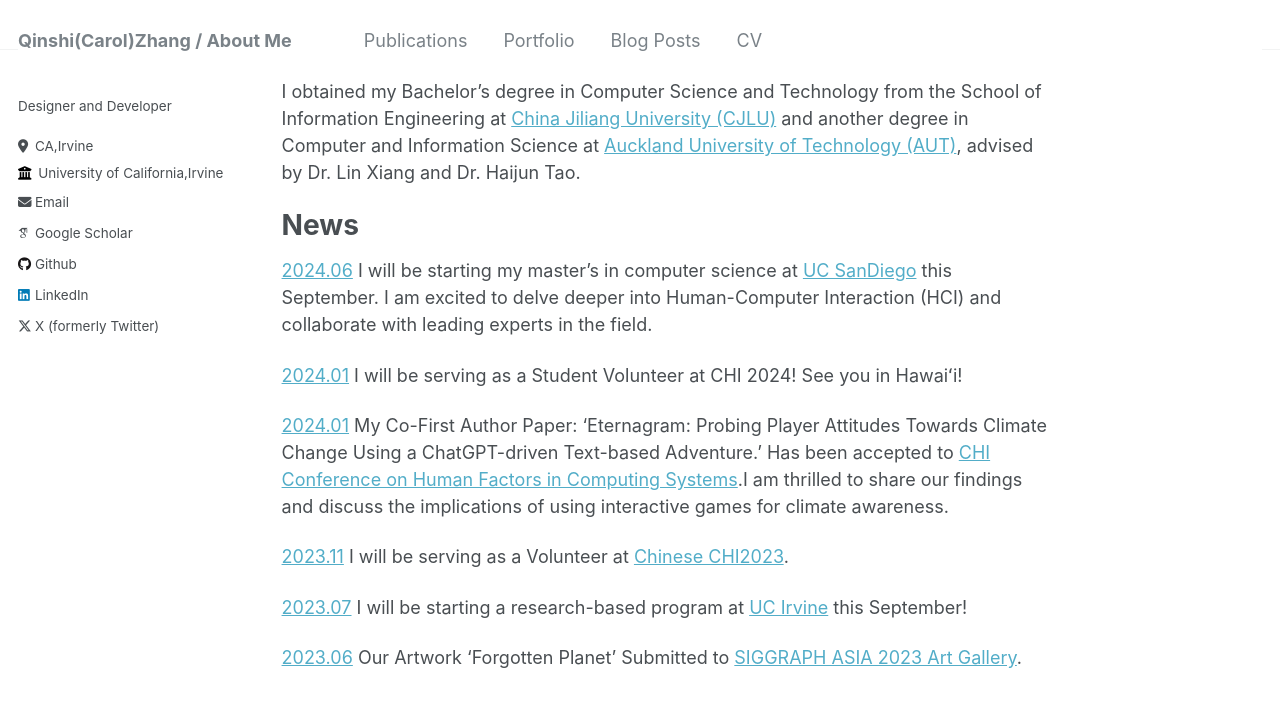
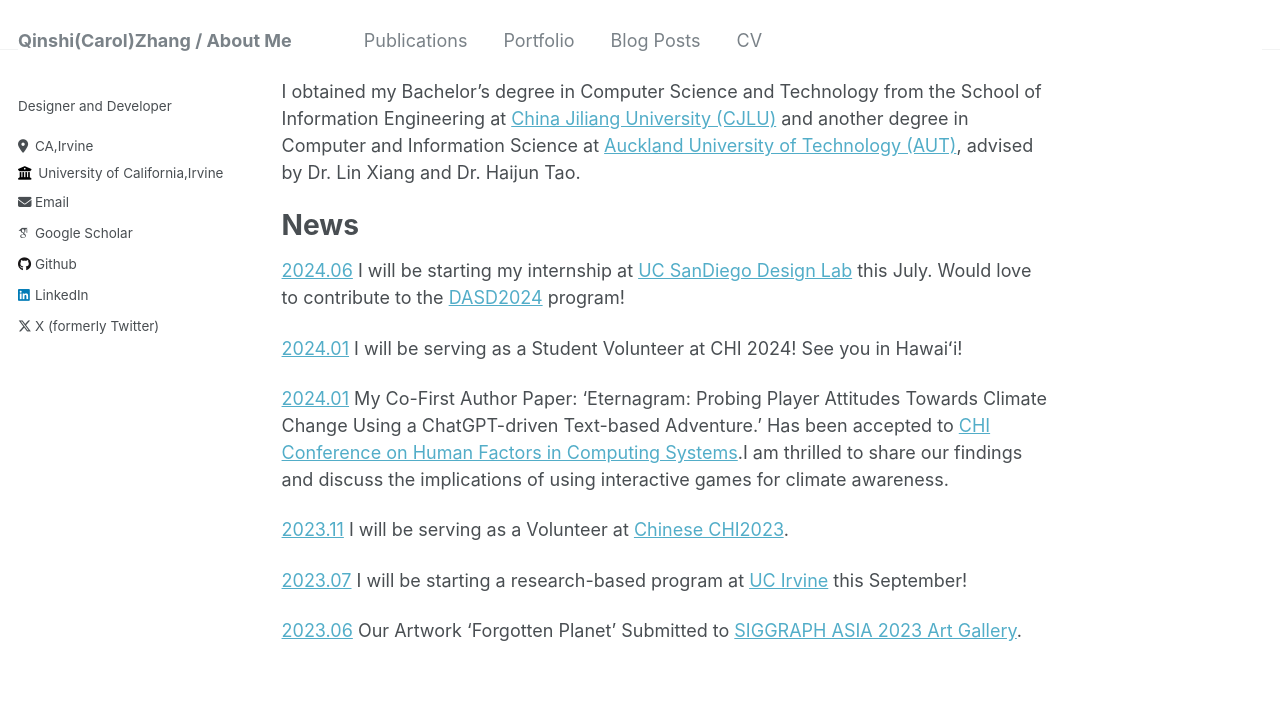
Before and after one commit to Carolzhangzz/AcademicWeb, a Jekyll site: the page built from _pages/about.md, in a window 1280 px wide and 900 px high, scrolled down 620 px. Shown: the top 707 px of the window. Built offline with Jekyll 4.4.1, drawn with Linux system fonts in a browser that asks for light colours; some web fonts are replaced.

Commit message:
Update about.md

```diff
--- a/_pages/about.md
+++ b/_pages/about.md
@@ -24,8 +24,8 @@ I obtained my Bachelor’s degree in Computer Science and Technology from the Sc
 
 News
 ======
-[2024.06](#) I will be starting my master's in computer science at [UC SanDiego](https://www.ucsd.edu/) this September.
-I am excited to delve deeper into Human-Computer Interaction (HCI) and collaborate with leading experts in the field.
+[2024.06](#) I will be starting my internship at [UC SanDiego Design Lab](https://designlab.ucsd.edu/) this July. Would love to contribute to the [DASD2024](https://d4sd.org/) program!
+
 
 [2024.01](#) I will be serving as a Student Volunteer at CHI 2024! See you in Hawaiʻi!
 
```
